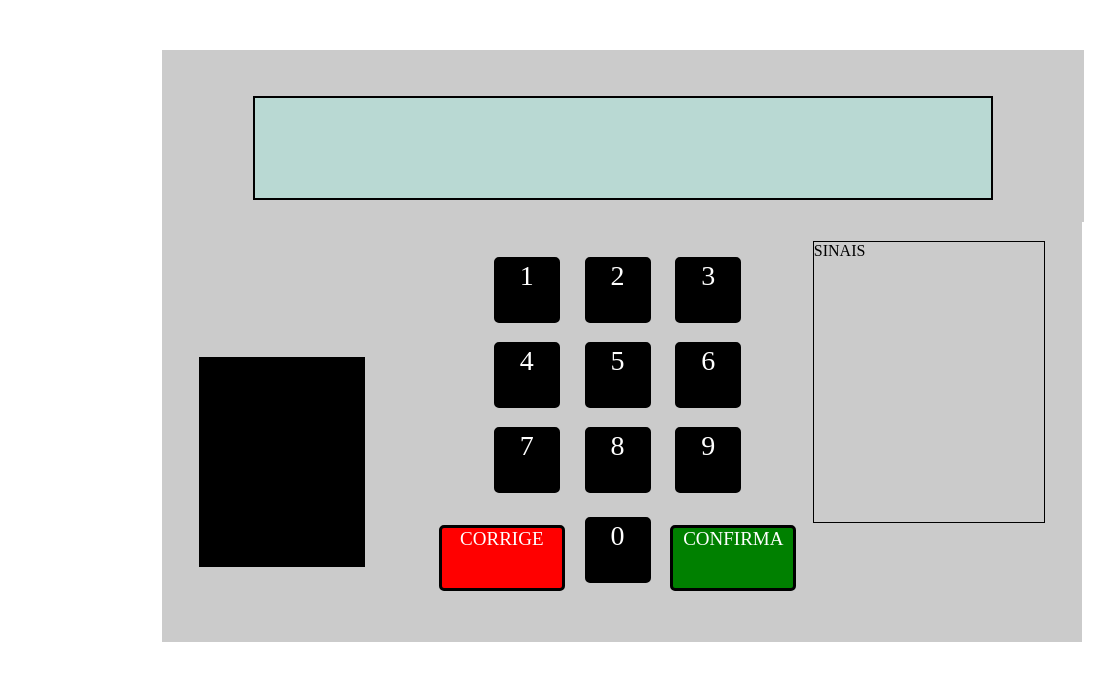
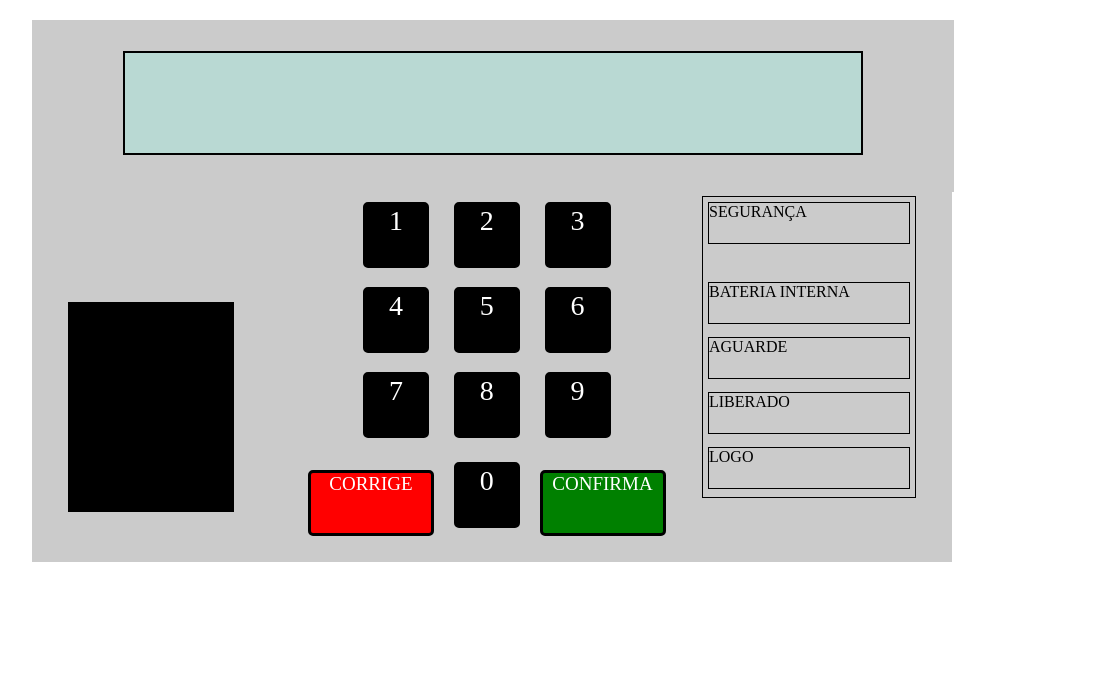
Before and after one commit to senacrs-emti/2022-2M-urna-G7, a PHP site: page /mesario/index.html in a window 1440 px wide. Shown: the top 681 px of the page, without its empty margins (96-1211 px from the left). Run offline with PHP 8.4, Linux system fonts and the light colour scheme.

Commit message:
Add files via upload

```diff
--- a/mesario/index.html
+++ b/mesario/index.html
@@ -89,7 +89,21 @@
                     </div>
                 </div>
             <div class="sinais">
-                SINAIS
+                <div class="seguranca">
+                    SEGURANÇA
+                </div>
+                <div class="bateria">
+                    BATERIA INTERNA
+                </div>
+                <div class="aguarde">
+                    AGUARDE
+                </div>
+                <div class="liberado">
+                    LIBERADO
+                </div>
+                <div class="logo">
+                    LOGO
+                </div>
             </div>
         </div>
     </div>
--- a/mesario/style.css
+++ b/mesario/style.css
@@ -3,11 +3,10 @@
     display: block;
     justify-content: center;
     align-items: center;
-    margin-top: 50px;
-    margin-left: 250px;
+    margin-top: 20px;
+    margin-left: 120px;
 }
 .cima{
-    width: 100px;
     height: 170px;
     background-color: rgb(203, 203, 203);
     display: block;
@@ -21,11 +20,11 @@
     height: 100px;
     border: 2px solid black;
     margin: 90px;
-    margin-top: 45px;
+    margin-top: 30px;
     background-color: rgb(185, 217, 211);
 }
 .baixo{
-    height: 420px;
+    height: 370px;
     background-color: rgb(203, 203, 203);
     display: flex;
     flex-direction: row;
@@ -94,8 +93,36 @@ a{
     background-color: black;
 }
 .sinais{
-    height: 280px;
+    height: 300px;
+    display: grid;
     border: 1px solid black;
-    width: 25%;
-    margin-bottom: 100px;
+    width: 23%;
+    margin-bottom: 60px;
+    margin-left: 20px;
 }
+.seguranca{
+    margin: 5px;
+    height: 40px;
+    border: 1px solid black;
+    margin-bottom: 30px;
+}
+.bateria{
+    margin: 5px;
+    height: 40px;
+    border: 1px solid black;
+}
+.aguarde{
+    margin: 5px;
+    height: 40px;
+    border: 1px solid black;
+}
+.liberado{
+    margin: 5px;
+    height: 40px;
+    border: 1px solid black;
+}
+.logo{
+    margin: 5px;
+    height: 40px;
+    border: 1px solid black;
+}
```
